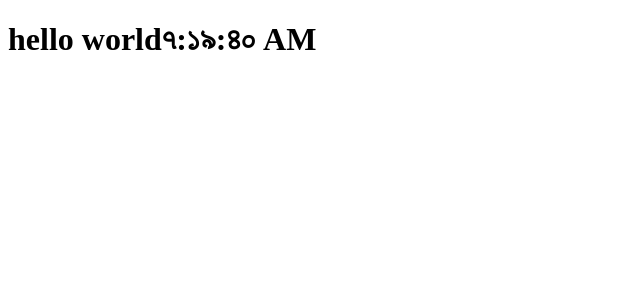
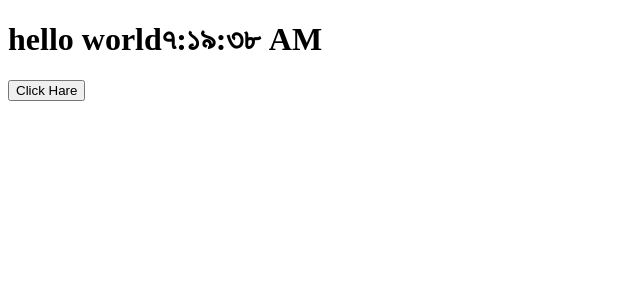
Before and after one commit to Gs-Dip/ReactJS, a React (Create React App) app in the folder react_practice/: page / in a window 1280 px wide. Shown: the top 300 px of the page, without its empty margins (0-640 px from the left). Built offline with nearby package versions, Linux system fonts and the light colour scheme.

Commit message:
handling Events part1

```diff
--- a/react_practice/src/App.js
+++ b/react_practice/src/App.js
@@ -1,7 +1,7 @@
 import Clock from './components/Clock';
 
 function App() {
-  return <div><Clock locale='bn-BD'/></div>;
+  return <div><Clock /></div>;
 
 }
 
--- a/react_practice/src/components/Clock.js
+++ b/react_practice/src/components/Clock.js
@@ -4,7 +4,7 @@ class Clock extends React.Component { ////React.component ke amra extend korechi
   constructor(props) {  /////(chack note book state and lifecycle)react jokhon ee constructor ta call korbe props soho call korbe
 
     super(props) /////constructor ar moddhe super call korte hoy jar fole react.component ar props oooo call hoye jai
-    this.state={ date:new Date() }; //// class ar kono props ba peramiter ke amra this. diye tarpor use kori
+    this.state={ date:new Date() , locale:'bn-BD' }; //// class ar kono props ba peramiter ke amra this. diye tarpor use kori
 
   }
 
@@ -25,13 +25,26 @@ class Clock extends React.Component { ////React.component ke amra extend korechi
   }
 
 
+  handelClick = (locale) => {    /////this ar problem ba this ar error jeno na hoy she jonno akhane arrow function bebohar kora hoyeche
+   this.setState({
+    locale,
+   });
+  }
+
+
 
 
     render() {  //////akhane render dite hobe karon React.component render ke call kore tai
+      const {date,locale}=this.state
       return (
+       <div>
+
         <h1 className="heading">
-          <span className="text">hello world{this.state.date.toLocaleTimeString(this.props.locale)}</span>
+          <span className="text">hello world{date.toLocaleTimeString(locale)}</span>
         </h1>
+
+        <button type='button' onClick={this.handelClick.bind(this,'en-US')}>Click Hare</button>
+       </div>
       );
     }
   }
```
Also changed, not shown: react_practice/src/components/Button.js (added, +11 -0 lines).
